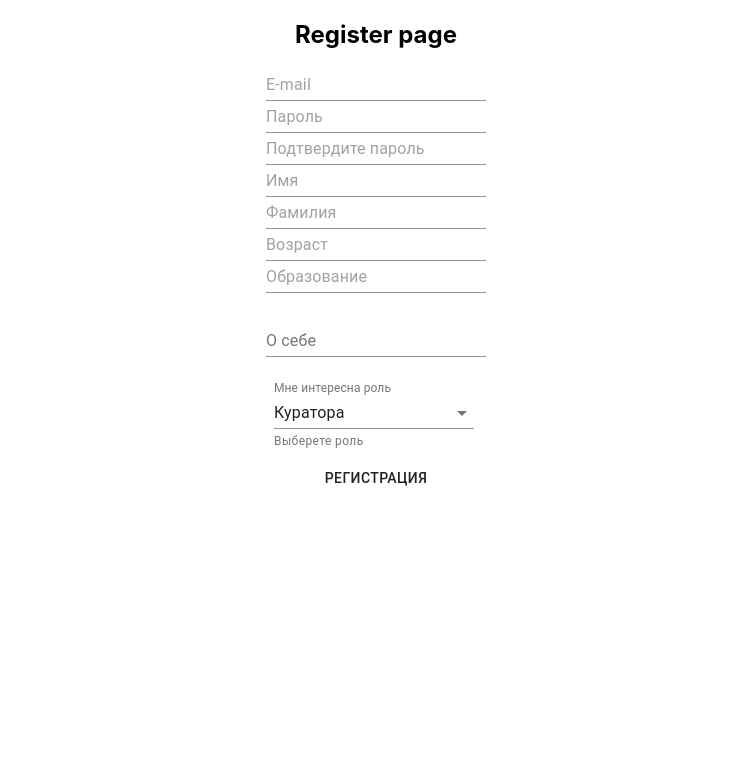
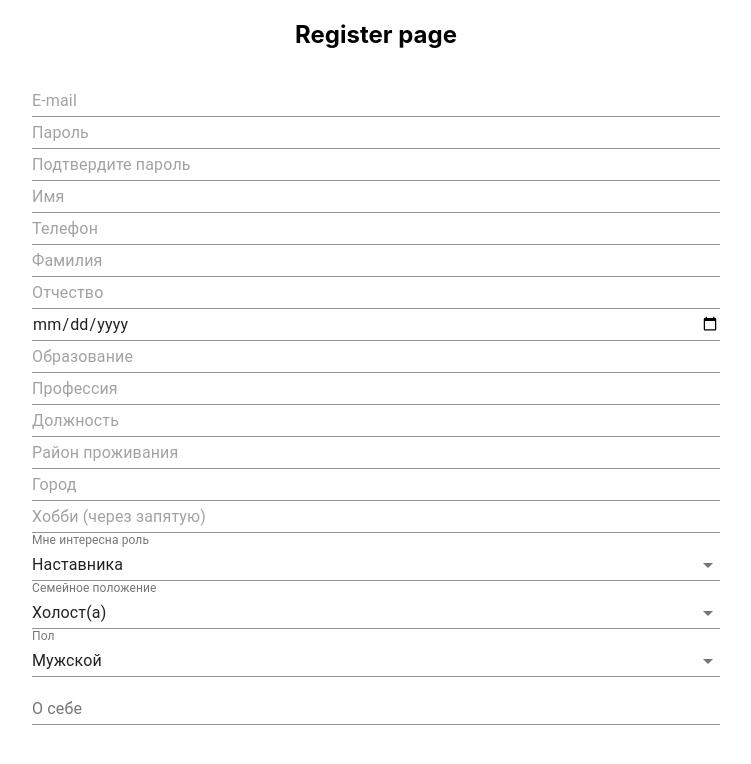
Before and after one commit to drop-db/ss-hack, a React (Create React App) app in the folder front/: page /register in a window 1280 px wide. Shown: the top 764 px of the page, without its empty margins (264-1015 px from the left). Built offline with nearby package versions, Linux system fonts and the light colour scheme.

Commit message:
register

```diff
--- a/front/src/components/Register/Register.jsx
+++ b/front/src/components/Register/Register.jsx
@@ -4,8 +4,11 @@ import Form from "../common/Form/Form";
 import TextField from "../common/TextField/TextField";
 import { makeStyles } from '@material-ui/core/styles';
 import {AuthContext} from "../../context/AuthContext";
+import Checkbox from "../common/Checkbox/Checkbox";
+import Label from "../common/Form/Label";
+import Scrollbar from "../common/Scrollbar/Scrollbar";
 
-const currencies = [
+const roles = [
     {
         value: 'curator',
         label: 'Куратора',
@@ -20,21 +23,48 @@ const currencies = [
     }
 ];
 
+const isMarriedOptions = [
+    {
+        value: true,
+        label: 'Женат(замужем)',
+    },
+    {
+        value: false,
+        label: 'Холост(а)',
+    },
+];
+
+const sexOptions = [
+    {
+        value: true,
+        label: 'Мужской'
+    },
+    {
+        value: false,
+        label: 'Женский'
+    }
+];
+
 const useStyles = makeStyles(theme => ({
     container: {
         display: 'flex',
         flexWrap: 'wrap',
     },
-    textField: {
-        marginLeft: theme.spacing(1),
-        marginRight: theme.spacing(1),
-        width: 200,
-    },
     dense: {
         marginTop: 19,
     },
-    menu: {
+    fullwidth: {
+        width: '100%',
+        display: 'flex',
+        flexDirection:'row',
+        justifyContent: 'center'
     },
+    halfWidth: {
+        width: '100%',
+        display: 'flex',
+        flexDirection:'row',
+        justifyContent: 'space-around'
+    }
 }));
 
 function RegisterForm(props) {
@@ -43,27 +73,53 @@ function RegisterForm(props) {
     const handleChange = name => event => {
         setValues({ ...values, [name]: event.target.value });
     };
+    const [checkboxes, setCheckboxes] = React.useState({
+        hasCar: false,
+        hasChild: false,
+        sendMailing: true
+    });
+
+    const handleChangeCheckbox = name => event => {
+        setCheckboxes({ ...checkboxes, [name]: event.target.checked });
+    };
+
     const [values, setValues] = useState({
         email: '',
         password: '',
         confirmPassword: '',
+        sex: true,
         firstName: '',
         lastName: '',
-        secondName: 'N',
-        age: '',
+        secondName: '',
+        phone:'',
+        isMarried: false,
+        birthday: '',
+        city: '',
+        livingArea: '',
+        sendMailing: true,
+        profession: '',
+        isFullTime: true,
+        post: '',
+        hobbies: '',
+        about: '',
+        hasCar: false,
+        hasChild: false,
         education: '',
-        extraInfo:'',
-        role: 'mentor'
+        role: 'mentor',
     });
+    const { hasCar, hasChild, sendMailing } = checkboxes;
 
     return (
         <Form>
+            <Scrollbar autoHeight autoHeightMin='80vh' >
                 <TextField
                     value={values.email}
                     onChange={handleChange('email')}
                     placeholder={'E-mail'}
+                    fullWidth
                 />
                 <TextField
+                    fullWidth
                     value={values.password}
                     onChange={handleChange('password')}
                     type='password'
@@ -74,33 +130,79 @@ function RegisterForm(props) {
                     onChange={handleChange('confirmPassword')}
                     type='password'
                     placeholder={'Подтвердите пароль'}
+                    fullWidth
                 />
                 <TextField
                     value={values.firstName}
                     onChange={handleChange('firstName')}
                     placeholder={'Имя'}
+                    fullWidth
+                />
+                <TextField
+                    value={values.phone}
+                    onChange={handleChange('phone')}
+                    placeholder={'Телефон'}
+                    fullWidth
                 />
                 <TextField
                     value={values.lastName}
                     onChange={handleChange('lastName')}
                     placeholder={'Фамилия'}
+                    fullWidth
                 />
                 <TextField
-                type='number' placeholder={'Возраст'}/>
-            <TextField placeholder={'Образование'}/>
-            <TextField
-                label="О себе"
-                placeholder="Увлекаюсь кемпингом"
-                multiline
-                className={classes.extraInfo}
-                margin="normal"
+                    value={values.secondName}
+                    onChange={handleChange('secondName')}
+                    placeholder={'Отчество'}
+                    fullWidth
                 />
                 <TextField
-                id="standard-select-currency-native"
+                    type='date'
+                    placeholder={'День рождения'}
+                    onChange={handleChange('birthday')}
+                    value={values.birthday}
+                    fullWidth
+                />
+                <TextField
+                    value={values.education}
+                    onChange={handleChange('education')}
+                    placeholder={'Образование'}
+                    fullWidth
+                />
+                <TextField
+                    value={values.profession}
+                    onChange={handleChange('profession')}
+                    placeholder={'Профессия'}
+                    fullWidth
+                />
+                <TextField
+                    value={values.post}
+                    onChange={handleChange('post')}
+                    placeholder={'Должность'}
+                    fullWidth
+                />
+                <TextField
+                    value={values.livingArea}
+                    onChange={handleChange('livingArea')}
+                    placeholder={'Район проживания'}
+                    fullWidth
+                />
+                <TextField
+                    value={values.city}
+                    onChange={handleChange('city')}
+                    placeholder={'Город'}
+                    fullWidth
+                />
+                <TextField
+                    value={values.hobbies}
+                    onChange={handleChange('hobbies')}
+                    placeholder={'Хобби (через запятую)'}
+                    fullWidth
+                />
+                <TextField
                     select
                     label="Мне интересна роль"
-                className={classes.textField}
-                value={values.currency}
+                    value={values.role}
                     onChange={handleChange('role')}
                     SelectProps={{
                         native: true,
@@ -108,18 +210,88 @@ function RegisterForm(props) {
                             className: classes.menu,
                         },
                     }}
-                helperText="Выберете роль"
-                margin="normal"
+                    fullWidth
                 >
-                {currencies.map(option => (
+                    {roles.map(option => (
                         <option key={option.value} value={option.value}>
                             {option.label}
                         </option>
                     ))}
                 </TextField>
-            <Button onClick={()=>registerUser(values)}>
+                <TextField
+                    select
+                    label="Семейное положение"
+                    value={values.isMarried}
+                    onChange={handleChange('isMarried')}
+                    SelectProps={{
+                        native: true,
+                        MenuProps: {
+                            className: classes.menu,
+                        },
+                    }}
+                    fullWidth
+                >
+                    {isMarriedOptions.map(option => (
+                        <option key={option.value} value={option.value}>
+                            {option.label}
+                        </option>
+                    ))}
+                    fullWidth
+                </TextField>
+                <TextField
+                    select
+                    label="Пол"
+                    value={values.sex}
+                    onChange={handleChange('sex')}
+                    SelectProps={{
+                        native: true,
+                        MenuProps: {
+                            className: classes.menu,
+                        },
+                    }}
+                    fullWidth
+                >
+                    {sexOptions.map(option => (
+                        <option key={option.value} value={option.value}>
+                            {option.label}
+                        </option>
+                    ))}
+                    fullWidth
+                </TextField>
+                <TextField
+                    label="О себе"
+                    placeholder="Расскажите немного о себе"
+                    multiline
+                    fullWidth
+                    value={values.about}
+                    onChange={handleChange('about')}
+                />
+
+                <div className={classes.halfWidth}>
+                    <Label
+                        control={
+                            <Checkbox checked={hasCar} onChange={handleChangeCheckbox('hasCar')} value="hasCar" />
+                        }
+                        label="Есть машина"
+                    />
+                    <Label
+                        control={
+                            <Checkbox checked={hasChild} onChange={handleChangeCheckbox('hasChild')} value="hasChild" />
+                        }
+                        label="Есть дети"
+                    />
+                </div>
+                <Label
+                    control={
+                        <Checkbox checked={sendMailing} onChange={handleChangeCheckbox('sendMailing')} value="sendMailing" />
+                    }
+                    className={classes.fullwidth}
+                    label="Получать уведомления по почте"
+                />
+                <Button onClick={() => registerUser({...values, ...checkboxes})}>
                     Регистрация
                 </Button>
+            </Scrollbar>
         </Form>
     )
 }
--- /dev/null
+++ b/front/src/components/common/Checkbox/Checkbox.jsx
@@ -0,0 +1,6 @@
+import React from 'react';
+import {Checkbox as MaterialCheckbox} from '@material-ui/core';
+
+export default function Checkbox(props){
+    return <MaterialCheckbox {...props} />
+}
--- /dev/null
+++ b/front/src/components/common/Form/Label.jsx
@@ -0,0 +1,8 @@
+import React from 'react';
+import { FormControlLabel } from '@material-ui/core';
+
+function Label(props) {
+    return <FormControlLabel {...props} />;
+}
+
+export default Label;
--- /dev/null
+++ b/front/src/components/common/Scrollbar/Scrollbar.jsx
@@ -0,0 +1,25 @@
+import React, { Component } from "react";
+import { Scrollbars } from "react-custom-scrollbars";
+
+import styles from "./Scrollbar.module.scss";
+
+export default function Scrollbar(props) {
+
+    const { scrollbarRef, withoutZIndex,ref, ...restProps } = props;
+
+    return (
+        <div className={styles.scrollbar}>
+            <Scrollbars
+                scrollbarRef={scrollbarRef}
+                ref={scrollbarRef}
+
+                {...restProps}
+
+                renderTrackHorizontal={props => <div {...props} className="track-horizontal" style={{display:"none"}}/>}
+                renderThumbHorizontal={props => <div {...props} className="thumb-horizontal" style={{display:"none"}}/>}
+                renderTrackVertical={props => <div {...props} className="track-vertical" style={{display:"none"}}/>}
+                renderThumbVertical={props => <div {...props} className="thumb-vertical" style={{display:"none"}}/>}
+            />
+        </div>
+    );
+}
--- /dev/null
+++ b/front/src/components/common/Scrollbar/Scrollbar.module.scss
@@ -0,0 +1,38 @@
+@import "../../../assets/style/variables";
+
+.scrollbar {
+    &:first-child{
+        display: flex;
+        flex-direction: column;
+        padding: 1rem;
+        max-width: 720px;
+    }
+
+    box-sizing: border-box;
+    & > :nth-child(3){
+        display:none;
+    }
+    & > :nth-child(2){
+        display:none;
+    }
+    & > ::-webkit-scrollbar{
+        width:0;
+    }
+    & > {-ms-overflow-style: none;}
+    & > {overflow: -moz-scrollbars-none;}
+    &:not(.withoutZIndex) {
+        & > div {
+            z-index: 10;
+
+            &:not(:first-child) {
+                & > div {
+                    background-color: rgba($black, 0.25) !important;
+                }
+            }
+
+            &:first-child {
+                z-index: 5;
+            }
+        }
+    }
+}
--- a/front/src/containers/Pages/HomePage/HomePage.jsx
+++ b/front/src/containers/Pages/HomePage/HomePage.jsx
@@ -8,6 +8,7 @@ import ProfilePage from "../ProfilePage";
 import ChatPage from "../ChatPage";
 import MentorsList from '../MentorsList/MentorsList';
 import RegistrationRequests from '../RegistrationRequests/RegistrationRequests';
+import ChildrenList from '../ChildrenList/ChildrenList';
 
 import {AuthContext} from "../../../context/AuthContext";
 import ROLES from "../../../const/roles";
@@ -26,6 +27,7 @@ function HomePage() {
                 {isAdmin && (
                     <React.Fragment>
                         <Route exact path="/home/requests" component={RegistrationRequests} />
+                        <Route exact path="/home/children" component={ChildrenList} />
                         <Route exact path="/home/mentors" component={MentorsList} />
                         <Route exact path="/home/psyhologists" component={PsychologistsList} />
                     </React.Fragment>
--- a/front/src/containers/SideBar/SideBar.jsx
+++ b/front/src/containers/SideBar/SideBar.jsx
@@ -20,6 +20,7 @@ export default function(props) {
                     <NavLink to='/home/requests' activeClassName={styles.activeLink}>Заявки на регистрацию</NavLink>
                     <NavLink to='/home/mentors' activeClassName={styles.activeLink}>Кураторы</NavLink>
                     <NavLink to='/home/psyhologists' activeClassName={styles.activeLink}>Психологи</NavLink>
+                    <NavLink to='/home/children' activeClassName={styles.activeLink}>Дети</NavLink>
                 </React.Fragment>
             )}
             <Button onClick={logout}>Logout</Button>
--- a/front/src/context/AuthContext.js
+++ b/front/src/context/AuthContext.js
@@ -20,7 +20,7 @@ export default class Container extends React.Component {
             checkEmailAfterRegistration: false
         };
         this.funcs = {
-            updateUser: newValues=>console.log('update user: ', newValues),
+            updateUser: newValues => console.log('update user: ', newValues),
             authorizeByToken: this.authorizeByToken,
             authorizeByEmail: this.authorizeByEmail,
             logout: this.logout,
@@ -38,8 +38,11 @@ export default class Container extends React.Component {
     registerUser = fields => {
         const onSuccess = () => this.setState({checkEmailAfterRegistration: true});
         const onError = error => console.log(error);
-        axios.post('http://192.168.1.96:3000/api/v1/users', fields)
-            .then( onSuccess, onError)
+        const hobbies = fields.hobbies.split(',');
+        const result = {...fields, birthday: new Date(fields.birthday, hobbies)};
+        console.log(result)
+        // axios.post('http://192.168.1.96:3000/api/v1/users', fields)
+        //     .then( onSuccess, onError)
     };
 
     authorizeByEmail = async ({email, password}) => {
```
Also changed, not shown: front/src/containers/Pages/ChildrenList/ChildrenList.jsx (added, +16 -0 lines), front/src/context/ContentContext.js (+17 -2 lines), front/src/helpers/sendHttpRequest.js (deleted, +0 -9 lines), 1 other file (tests, documents, lock files or other folders). Lines whose indentation alone changed are shown as unchanged.
